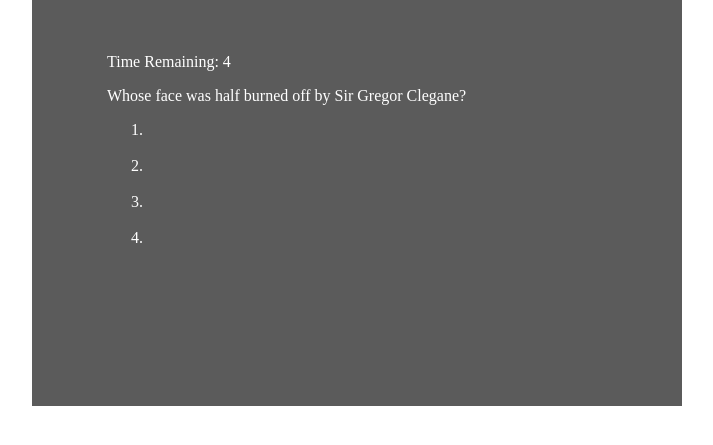
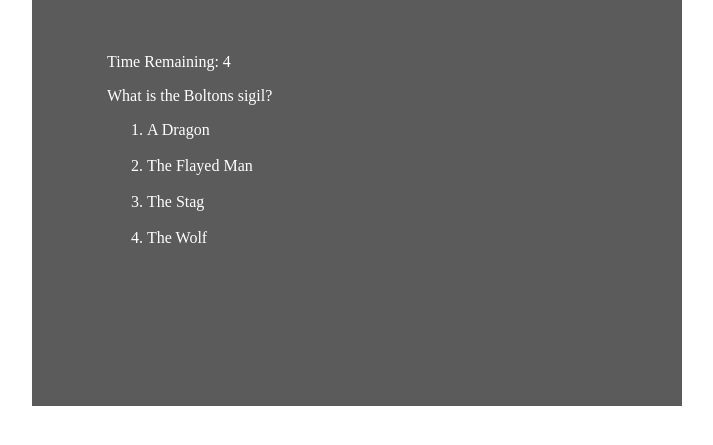
Before and after one commit to esglickman/TriviaGame, a plain HTML site: page index.html in a window 1280 px wide. Shown: the part 129-574 px from the top of the page, without its empty margins (283-996 px from the left). Drawn offline with Linux system fonts and the light colour scheme.

Commit message:
answers and questions changing success

```diff
--- a/assets/javascript/app.js
+++ b/assets/javascript/app.js
@@ -24,6 +24,10 @@ myInterval = setInterval(questionTimer,1000);
 
 var myCount;
 myCount = 0;
+
+var currentQuestion;
+currentQuestion = 0;
+
 //The function should have: 30 sec timer display, display a question and 4 possible answers,
 //and when the 30 sec is up it will switch to a screen that gives answers for 7 seconds.
 
@@ -31,7 +35,7 @@ function questionTimer(){
 
 	$("#myTimer").html(myCount);
 
-	if(myCount > 30){
+	if(myCount > 5){
 		clearInterval(myInterval);
 
 		myInterval = setInterval(answerTimer,1000);
@@ -48,7 +52,7 @@ function answerTimer(){
 
 	$("#myTimer").html(myCount);
 
-	if(myCount > 7){
+	if(myCount > 3){
 		//stop timer
 
 		clearInterval(myInterval);
@@ -58,15 +62,23 @@ function answerTimer(){
 		myInterval = setInterval(questionTimer,1000);
 		myCount = 0;
 		questionTimer();
+		//run next question
+		currentQuestion++;
+		questions();
 	} else {
 		myCount++;
 	}
 }
 
 function questions() {
-	for (var i = 0; i < questionArray.length; i++) {
-		$("#questionHolder").html(questionArray[i]);
-	}
+
+		$("#questionHolder").html(questionArray[currentQuestion]);
+
+		$(".answerSpace").each(function(i) {
+ 			 $(this).html(answerArray[currentQuestion][i]);
+
+	});
+
 }
 
 questions();
--- a/index.html
+++ b/index.html
@@ -30,13 +30,13 @@
 				<div id="answerHolder">
 
 					<ol>
-						<li ></li>
+						<li class="answerSpace"></li>
 						<br>
-						<li></li>
+						<li class="answerSpace"></li>
 						<br>
-						<li></li>
+						<li class="answerSpace"></li>
 						<br>
-						<li></li>
+						<li class="answerSpace"></li>
 					</ol>
 
 				</div>
```
